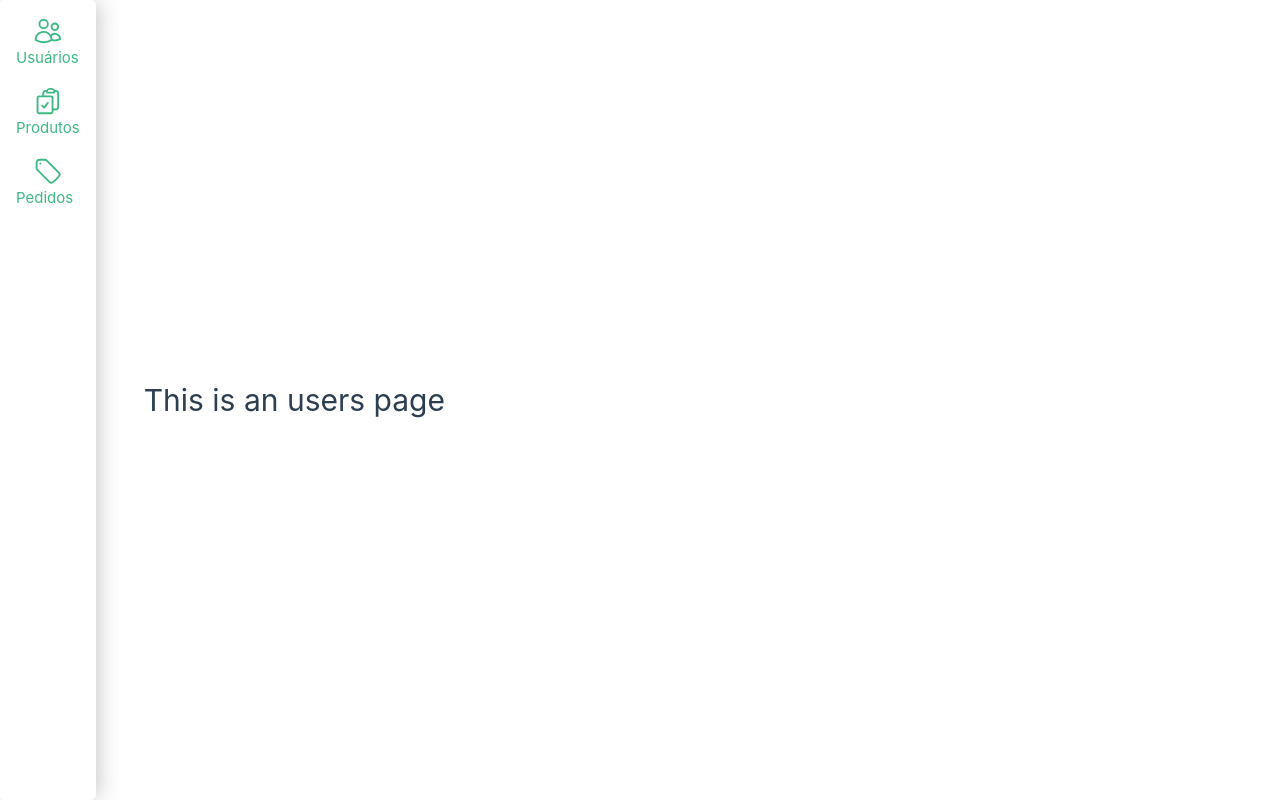
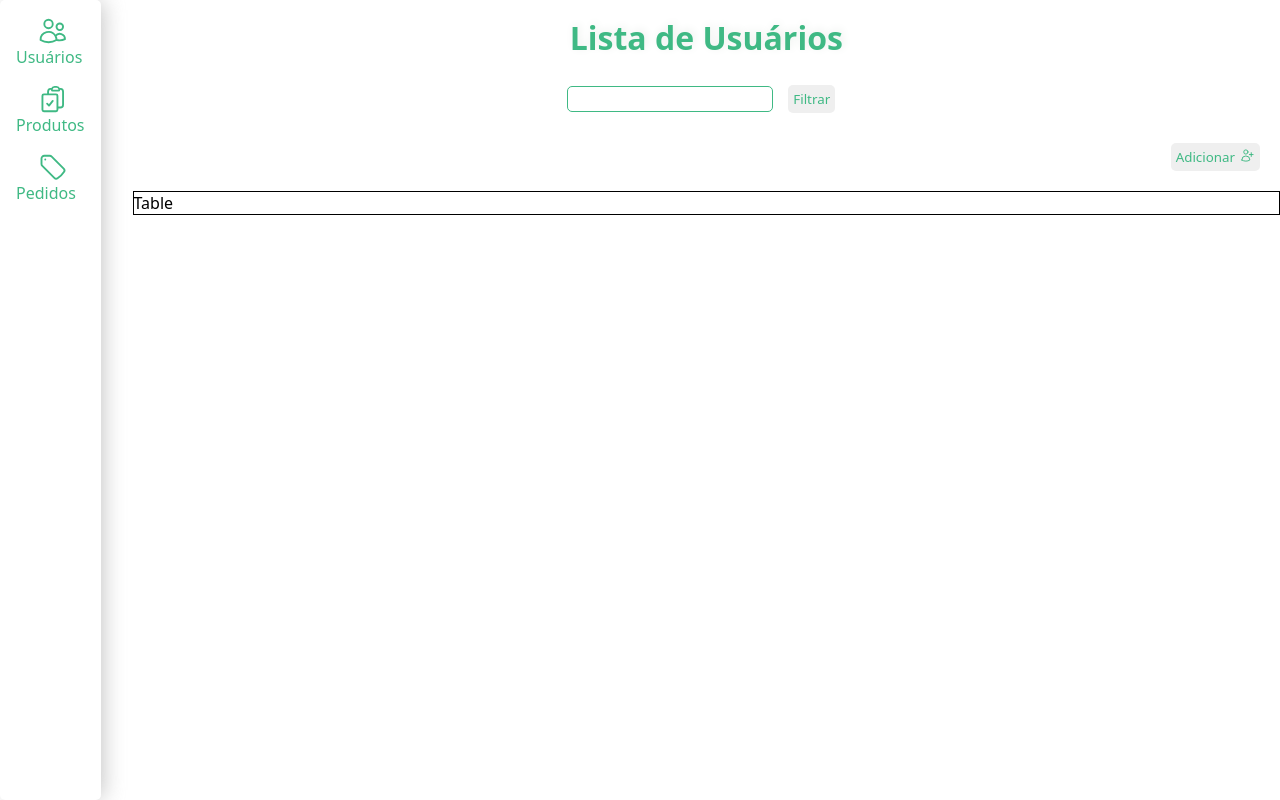
Before and after one commit to mariabaeta27/test-vue-escriba, a Vue app: page /users in a window 1280 px wide. Built offline with nearby package versions, Linux system fonts and the light colour scheme.

Commit message:
feat: Layout basic

```diff
--- a/src/App.vue
+++ b/src/App.vue
@@ -11,8 +11,9 @@ import NavBar from './components/NavBar.vue'
 </template>
 
 <style scoped>
-#body {
+div {
   height: 100vh;
   display: flex;
+  width: 100%;
 }
 </style>
--- a/src/assets/base.css
+++ /dev/null
@@ -1,86 +0,0 @@
-/* color palette from <https://github.com/vuejs/theme> */
-:root {
-  --vt-c-white: #ffffff;
-  --vt-c-white-soft: #f8f8f8;
-  --vt-c-white-mute: #f2f2f2;
-
-  --vt-c-black: #181818;
-  --vt-c-black-soft: #222222;
-  --vt-c-black-mute: #282828;
-
-  --vt-c-indigo: #2c3e50;
-
-  --vt-c-divider-light-1: rgba(60, 60, 60, 0.29);
-  --vt-c-divider-light-2: rgba(60, 60, 60, 0.12);
-  --vt-c-divider-dark-1: rgba(84, 84, 84, 0.65);
-  --vt-c-divider-dark-2: rgba(84, 84, 84, 0.48);
-
-  --vt-c-text-light-1: var(--vt-c-indigo);
-  --vt-c-text-light-2: rgba(60, 60, 60, 0.66);
-  --vt-c-text-dark-1: var(--vt-c-white);
-  --vt-c-text-dark-2: rgba(235, 235, 235, 0.64);
-}
-
-/* semantic color variables for this project */
-:root {
-  --color-background: var(--vt-c-white);
-  --color-background-soft: var(--vt-c-white-soft);
-  --color-background-mute: var(--vt-c-white-mute);
-
-  --color-border: var(--vt-c-divider-light-2);
-  --color-border-hover: var(--vt-c-divider-light-1);
-
-  --color-heading: var(--vt-c-text-light-1);
-  --color-text: var(--vt-c-text-light-1);
-
-  --section-gap: 160px;
-}
-
-@media (prefers-color-scheme: dark) {
-  :root {
-    --color-background: var(--vt-c-black);
-    --color-background-soft: var(--vt-c-black-soft);
-    --color-background-mute: var(--vt-c-black-mute);
-
-    --color-border: var(--vt-c-divider-dark-2);
-    --color-border-hover: var(--vt-c-divider-dark-1);
-
-    --color-heading: var(--vt-c-text-dark-1);
-    --color-text: var(--vt-c-text-dark-2);
-  }
-}
-
-*,
-*::before,
-*::after {
-  box-sizing: border-box;
-  margin: 0;
-  font-weight: normal;
-}
-
-body {
-  min-height: 100vh;
-  color: var(--color-text);
-  background: var(--color-background);
-  transition:
-    color 0.5s,
-    background-color 0.5s;
-  line-height: 1.6;
-  font-family:
-    Inter,
-    -apple-system,
-    BlinkMacSystemFont,
-    'Segoe UI',
-    Roboto,
-    Oxygen,
-    Ubuntu,
-    Cantarell,
-    'Fira Sans',
-    'Droid Sans',
-    'Helvetica Neue',
-    sans-serif;
-  font-size: 15px;
-  text-rendering: optimizeLegibility;
-  -webkit-font-smoothing: antialiased;
-  -moz-osx-font-smoothing: grayscale;
-}
--- a/src/assets/main.css
+++ b/src/assets/main.css
@@ -1,13 +1,24 @@
-@import './base.css';
-
 * {
+  margin: 0;
+  border: 0;
   padding: 0;
-  margin: 0;
-  box-sizing: border-box;
+  font-family:
+    system-ui,
+    -apple-system,
+    BlinkMacSystemFont,
+    'Segoe UI',
+    Roboto,
+    Oxygen,
+    Ubuntu,
+    Cantarell,
+    'Open Sans',
+    'Helvetica Neue',
+    sans-serif;
 }
 
 body {
-  height: 100vh;
+  box-sizing: border-box;
+  width: 100%;
 }
 
 a {
--- a/src/components/NavBar.vue
+++ b/src/components/NavBar.vue
@@ -1,13 +1,10 @@
 <script setup lang="ts">
-// defineProps<{
-//   msg: string
-// }>()
 import { UsersIcon, TagIcon, ClipboardDocumentCheckIcon } from '@heroicons/vue/24/outline'
 </script>
 
 <template>
-  <!-- Preciso colocar para mudar a cor quando uma rota estiver selecionada -->
   <header class="navigation">
+    <!-- Preciso colocar para mudar a cor quando uma rota estiver selecionada -->
     <nav>
       <RouterLink to="/users">
         <UsersIcon class="icon" />
@@ -28,7 +25,7 @@ import { UsersIcon, TagIcon, ClipboardDocumentCheckIcon } from '@heroicons/vue/2
 <style scoped>
 .navigation {
   border-radius: 5px;
-  margin-right: 3rem;
+  margin-right: 2rem;
   padding: 1rem;
   box-shadow: 4px 0px 22px -2px rgba(176, 176, 176, 0.75);
   -webkit-box-shadow: 4px 0px 22px -2px rgba(176, 176, 176, 0.75);
--- /dev/null
+++ b/src/components/TitleComponent.vue
@@ -0,0 +1,22 @@
+<script setup lang="ts">
+defineProps<{
+  text: string
+}>()
+</script>
+
+<template>
+  <header class="title">
+    <h1>{{ text }}</h1>
+  </header>
+</template>
+
+<style>
+@media (min-width: 1024px) {
+  h1 {
+    color: #3fb984;
+    text-shadow: 2px -2px 10px rgb(235, 238, 235);
+    text-align: center;
+    padding: 1rem;
+  }
+}
+</style>
--- a/src/views/UsersView.vue
+++ b/src/views/UsersView.vue
@@ -1,15 +1,69 @@
+<script setup lang="ts">
+import TitleComponent from '../components/TitleComponent.vue'
+import { UserPlusIcon } from '@heroicons/vue/24/outline'
+</script>
+
 <template>
-  <div class="users">
-    <h1>This is an users page</h1>
+  <div class="body-users">
+    <TitleComponent text="Lista de Usuários" />
+    <!-- Criar component de filtro -->
+    <div class="filter">
+      <!-- Criar componente de input -->
+      <input type="text" />
+      <!-- Criar componente de button -->
+      <button><p>Filtrar</p></button>
+    </div>
+    <div class="add-button">
+      <!-- Criar componente de button -->
+      <button>
+        <p>Adicionar</p>
+        <UserPlusIcon class="icon" />
+      </button>
+    </div>
+    <div class="table">Table</div>
   </div>
 </template>
 
 <style>
 @media (min-width: 1024px) {
-  .users {
-    min-height: 100vh;
+  .body-users {
+    display: flex;
+    flex-direction: column;
+  }
+
+  .filter {
     display: flex;
     align-items: center;
+    justify-content: center;
+  }
+
+  input {
+    border: 1px solid #3fb984;
+    padding: 3px;
+    border-radius: 5px;
+    margin-right: 5px;
+    width: auto;
+  }
+
+  button {
+    border-radius: 5px;
+    color: #3fb984;
+    padding: 5px;
+    margin: 10px;
+    display: flex;
+  }
+
+  .add-button {
+    display: flex;
+    justify-content: end;
+    padding: 10px;
+  }
+  .icon {
+    height: 15px;
+    margin-left: 5px;
+  }
+  .table {
+    border: 1px solid;
   }
 }
 </style>
```
